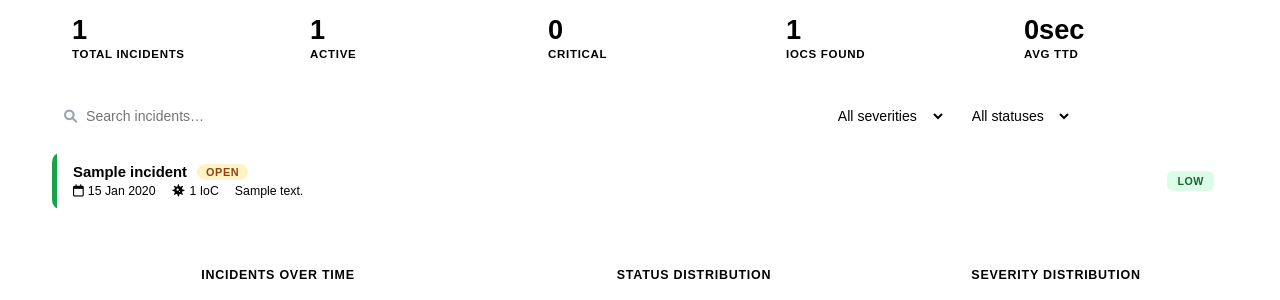
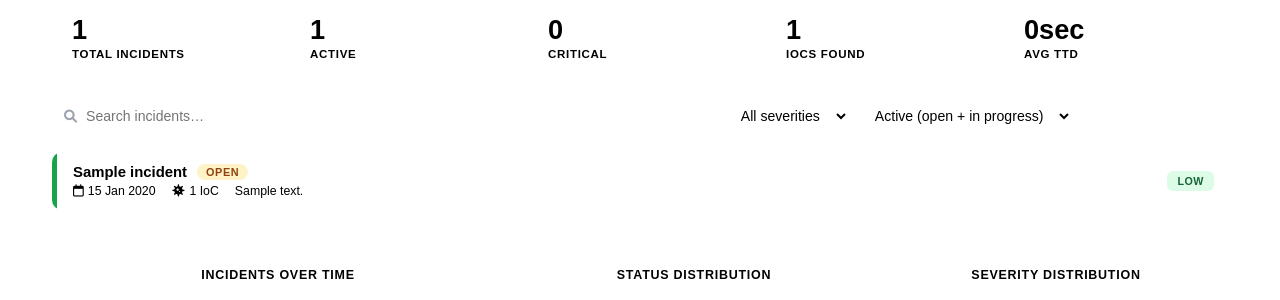
Before and after one commit to nicoloo/OpenCIRT, a Django app: page /home in a window 1280 px wide. Shown: the part 128-428 px from the top of the page. Run offline with Django 4.2, Linux system fonts and the light colour scheme; the visitor is signed in with stand-in values (Sample User, id 1); tables that the repository leaves empty hold one stand-in row (values such as "Sample post"); parts of the project's set-up code (start-up, migrations or seed data) failed here and were passed over.

Commit message:
feat: homepage default filter = active only, sorted by date desc

```diff
--- a/sharpcirt/templates/home.html
+++ b/sharpcirt/templates/home.html
@@ -47,6 +47,7 @@
             {% endfor %}
         </select>
         <select id="statusFilter" class="home-filter-select">
+            <option value="__active__" selected>Active (open + in progress)</option>
             <option value="">All statuses</option>
             {% for value, label in INCIDENT_STATUS_CHOICES %}
             <option value="{{ value }}">{{ label }}</option>
@@ -122,18 +123,25 @@ const sevFilter   = document.getElementById('severityFilter');
 const statFilter  = document.getElementById('statusFilter');
 const cards       = document.querySelectorAll('.incident-card');
 
+const ACTIVE_STATUSES = new Set(['OPEN', 'IN_PROGRESS']);
+
 function applyFilters() {
     const q    = searchInput.value.toLowerCase();
-    const sev  = sevFilter.value;   // e.g. 'CRITICAL' or ''
-    const stat = statFilter.value;  // e.g. 'OPEN' or ''
+    const sev  = sevFilter.value;
+    const stat = statFilter.value;
 
     cards.forEach(card => {
         const matchName   = !q    || card.dataset.name.includes(q);
         const matchSev    = !sev  || card.dataset.severity === sev;
-        const matchStatus = !stat || card.dataset.status === stat;
+        const matchStatus = stat === '__active__'
+            ? ACTIVE_STATUSES.has(card.dataset.status)
+            : !stat || card.dataset.status === stat;
         card.style.display = (matchName && matchSev && matchStatus) ? '' : 'none';
     });
 }
+
+// Apply default filter on load
+applyFilters();
 
 searchInput.addEventListener('input', applyFilters);
 sevFilter.addEventListener('change', applyFilters);
--- a/sharpcirt/views.py
+++ b/sharpcirt/views.py
@@ -82,7 +82,7 @@ def home(request):
     ]
 
 
-    incidents = user_incidents | public_incidents
+    incidents = (user_incidents | public_incidents).order_by('-created_at')
 
 
 
```
